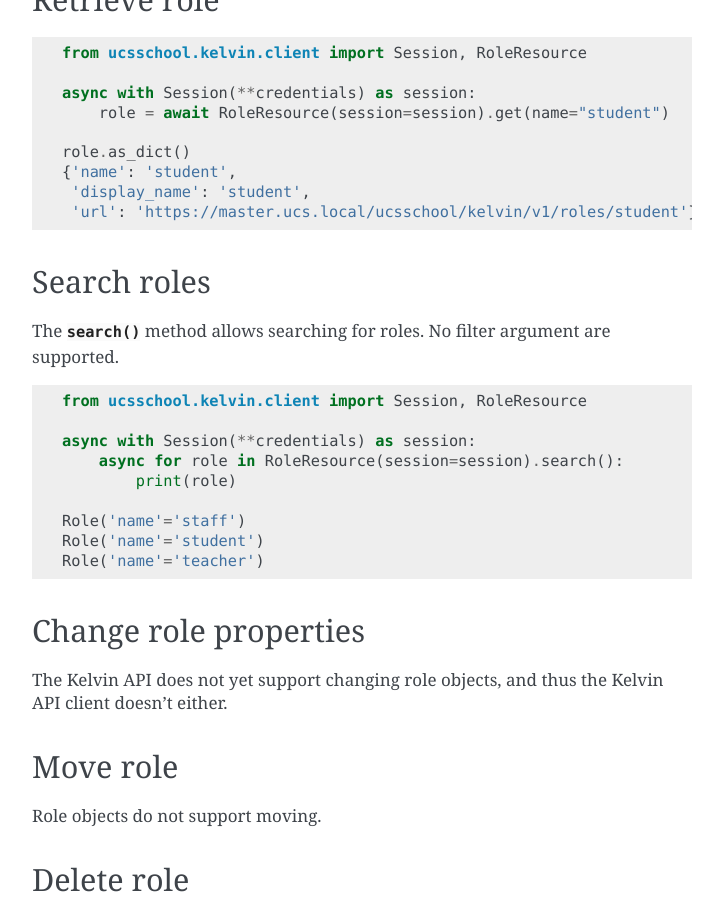
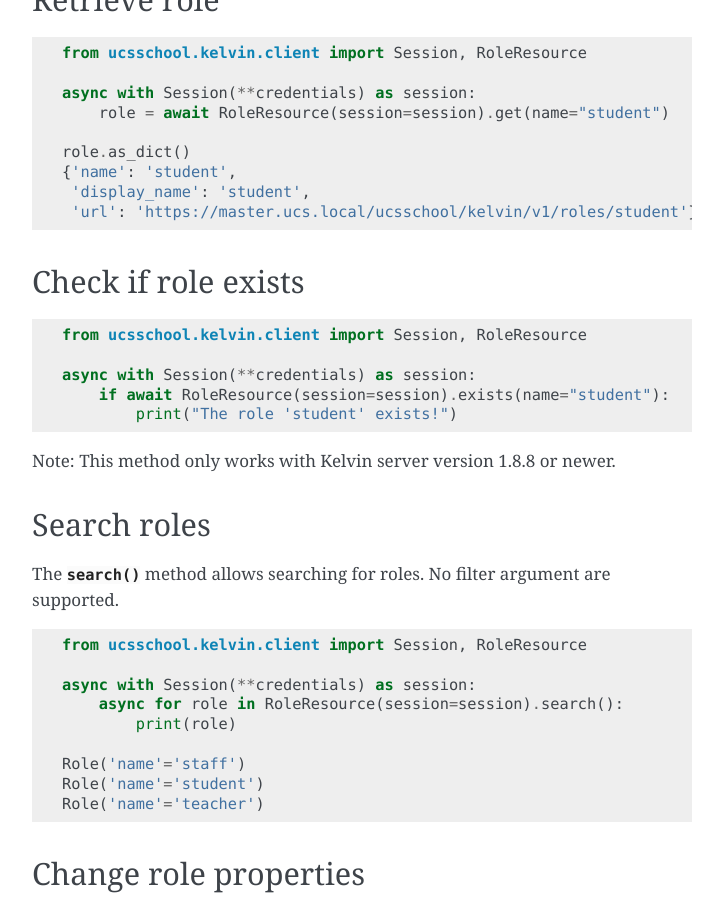
Before and after one commit to univention/kelvin-rest-api-client, a Sphinx documentation site: the page built from docs/usage-role.rst, in a window 1280 px wide and 900 px high, scrolled down 1725 px. Shown: the whole window, without its empty margins (388-1111 px from the left). Built offline with Sphinx 7.4.7, drawn with Linux system fonts in a browser that asks for light colours; the version number could not be read and is left out.

Commit message:
Issue ucsschool-kelvin-rest-api#83: add docs

```diff
--- a/docs/usage-role.rst
+++ b/docs/usage-role.rst
@@ -95,6 +95,20 @@ Retrieve role
      'url': 'https://master.ucs.local/ucsschool/kelvin/v1/roles/student'}
 
 
+Check if role exists
+--------------------
+
+.. code-block:: python
+
+    from ucsschool.kelvin.client import Session, RoleResource
+
+    async with Session(**credentials) as session:
+        if await RoleResource(session=session).exists(name="student"):
+            print("The role 'student' exists!")
+
+Note: This method only works with Kelvin server version 1.8.8 or newer.
+
+
 Search roles
 ------------
 
```
